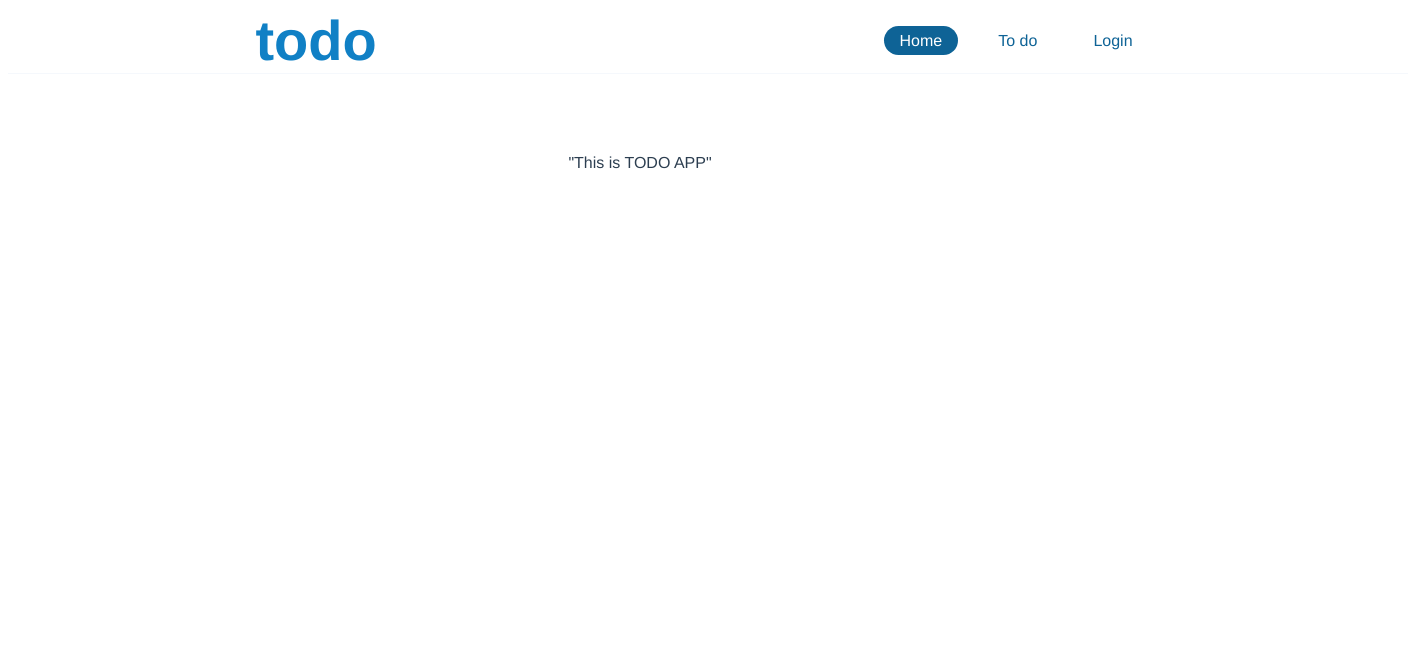
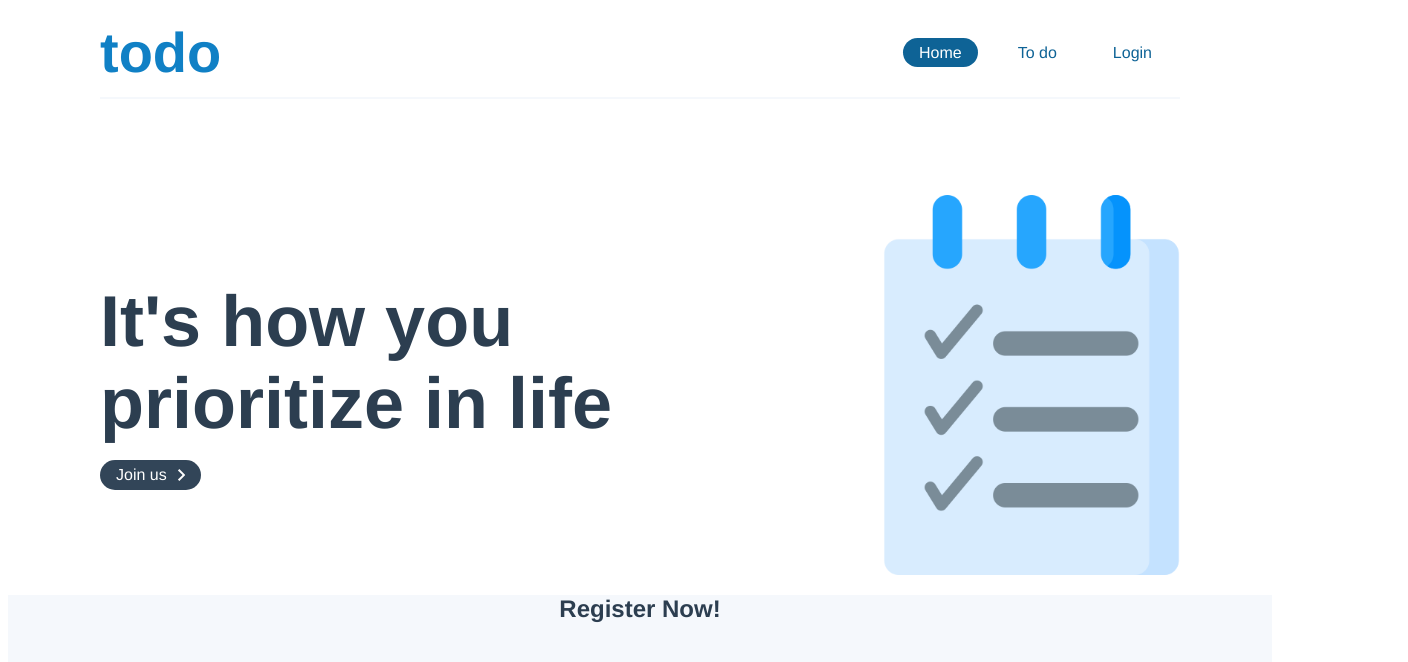
Before and after one commit to FeiWhang/todo-app, a Vue app: page / in a window 1280 px wide. Shown: the top 662 px of the page, 1408 px wide, since content can reach past the window. Built offline with nearby package versions, Linux system fonts and the light colour scheme; no server answers.

Commit message:
implement home hero

```diff
--- a/src/App.vue
+++ b/src/App.vue
@@ -15,7 +15,7 @@
                 "--midBlue": "#1080c5",
                 "--darkBlue": "#0e6396",
                 "--blueHover": "#f5f8fc",
-                "--layoutWidth": "1400px",
+                "--layoutWidth": "1080px",
             };
         },
     },
--- a/src/components/Header/Header.vue
+++ b/src/components/Header/Header.vue
@@ -44,12 +44,12 @@
     z-index: 100;
     display: flex;
     align-items: center;
-    justify-content: space-around;
+    justify-content: space-between;
     background-color: rgba($color: #ffffff, $alpha: 0.8);
     backdrop-filter: blur(18.88px);
-    border-bottom: 1px solid var(--blueHover);
-
-    margin: 0 auto 5rem auto;
+    border-bottom: 2px solid var(--blueHover);
+    padding: 12px 0;
+    margin: 0 auto 6rem auto;
 }
 
 .HeaderLogo {
--- a/src/components/Home/HomeBody.vue
+++ b/src/components/Home/HomeBody.vue
@@ -1,13 +1,80 @@
 <template>
     <div class="HomeBody">
-        "This is TODO APP"
+        <section class="HomeBody__hero">
+            <div class="layout">
+                <div class="Hero">
+                    <div class="Hero__quote">
+                        <h1>It's how you</h1>
+                        <h1>prioritize in life</h1>
+                        <LinkGo
+                            to="/login"
+                            target="_blank"
+                            title="Join us"
+                            bgColor="#324558"
+                            elemColor="white"
+                        />
+                    </div>
+                    <img
+                        src="@/assets/img/logo.png"
+                        alt=""
+                        class="Hero__logo"
+                    />
+                </div>
+            </div>
+        </section>
+        <section class="HomeBody__register">
+            <div class="layout">
+                <div class="Register">
+                    <h1>Register Now!</h1>
+                </div>
+            </div>
+        </section>
     </div>
 </template>
 
 <script>
+import LinkGo from "@/components/LinkGo";
 export default {
     name: "HomeBody",
+    components: { LinkGo },
 };
 </script>
 
-<style lang="scss" scoped></style>
+<style lang="scss" scoped>
+.HomeBody {
+    .layout {
+        width: var(--layoutWidth);
+        margin: 0 auto;
+    }
+
+    &__register {
+        height: 300px;
+        background-color: var(--blueHover);
+    }
+}
+
+.Hero {
+    text-align: left;
+    display: flex;
+    justify-content: space-between;
+    align-items: center;
+
+    &__quote {
+        display: flex;
+        flex-direction: column;
+        h1 {
+            font-size: 72px;
+            margin: 0;
+        }
+
+        .LinkGo {
+            margin-top: 1rem;
+        }
+    }
+
+    &__logo {
+        height: 380px;
+        width: auto;
+    }
+}
+</style>
--- /dev/null
+++ b/src/components/LinkGo.vue
@@ -0,0 +1,115 @@
+<template>
+    <div class="LinkGo" :style="linkStyle">
+        <a class="Link" :href="to" :target="target" rel="noopener">
+            <span>
+                {{ title }}
+            </span>
+            <div class="iconBars"></div>
+        </a>
+    </div>
+</template>
+
+<script>
+export default {
+    name: "LinkGo",
+
+    props: [
+        "to",
+        "target",
+        "title",
+        "bgGradient",
+        "bgColor",
+        "elemColor",
+        "fontSize",
+        "hoverOpacity",
+        "padding",
+    ],
+    computed: {
+        linkStyle() {
+            return {
+                "--cursor": this.to === undefined ? "default" : "pointer",
+                "--elemColor": this.elemColor,
+                "--bgGradient":
+                    this.bgGradient === undefined ? "none" : this.bgGradient,
+                "--bgColor": this.bgColor,
+                "--fontSize":
+                    this.fontSize === undefined ? "16px" : this.fontSize,
+                "--hoverOpacity":
+                    this.hoverOpacity === undefined
+                        ? "0.75"
+                        : this.hoverOpacity,
+                "--padding":
+                    this.padding === undefined ? "6px 16px" : this.padding,
+            };
+        },
+    },
+};
+</script>
+
+<style lang="scss" scoped>
+.LinkGo {
+    width: fit-content;
+}
+.Link {
+    cursor: var(--cursor);
+    pointer-events: visible;
+    display: flex;
+    align-items: center;
+    text-decoration: none;
+    color: var(--elemColor);
+    border-radius: 32px;
+    background-image: var(--bgGradient);
+    background-color: var(--bgColor);
+    padding: var(--padding);
+    font-size: var(--fontSize);
+    font-weight: 500;
+    transition: opacity 0.25s ease;
+
+    span {
+        display: inline-block;
+    }
+
+    .iconBars::before,
+    ::after {
+        background-color: var(--elemColor);
+    }
+}
+.Link .iconBars {
+    display: flex;
+    width: 10px;
+    height: 2px;
+    margin: 0 0 0 8px;
+    border-radius: var(--mainRadius);
+    transition: transform 0.3s ease, background-color 0.3s ease;
+
+    background-color: transparent;
+}
+
+.Link .iconBars::before,
+.Link .iconBars::after {
+    content: "";
+    position: absolute;
+    width: 8px;
+    height: 2px;
+    margin: 0 0 0 16px;
+    border-radius: var(--mainRadius);
+}
+
+.Link .iconBars::before {
+    transform: translateX(-16px) rotate(45deg) translateY(-3.5px);
+}
+
+.Link .iconBars::after {
+    transform: translateX(-16px) rotate(-45deg) translateY(3.5px);
+}
+
+// When hover
+.Link:hover {
+    opacity: var(--hoverOpacity);
+}
+
+.Link:hover .iconBars {
+    background-color: var(--elemColor);
+    transform: translateX(3px);
+}
+</style>
--- a/src/views/Home.vue
+++ b/src/views/Home.vue
@@ -1,9 +1,7 @@
 <template>
     <div class="home">
         <Header />
-        <section class="body">
-            <HomeBody />
-        </section>
+        <HomeBody />
     </div>
 </template>
 
--- a/src/views/Login.vue
+++ b/src/views/Login.vue
@@ -1,10 +1,7 @@
 <template>
     <div class="login">
         <Header />
-
-        <section class="body">
-            <h1>This is a login page</h1>
-        </section>
+        <h1>This is a login page</h1>
     </div>
 </template>
 
--- a/src/views/Todo.vue
+++ b/src/views/Todo.vue
@@ -1,9 +1,7 @@
 <template>
     <div class="todo">
         <Header />
-        <section class="body">
-            <h1>This is a todo page</h1>
-        </section>
+        <h1>This is a todo page</h1>
     </div>
 </template>
 
```
Also changed, not shown: src/assets/img/logo.png (added).
